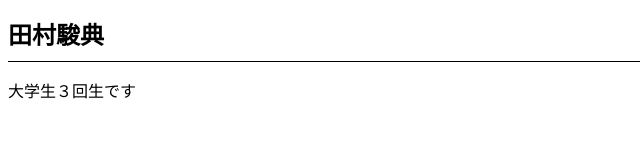
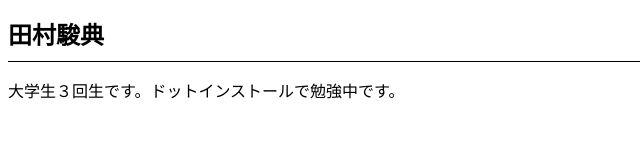
Before and after one commit to shunsuke-source/test.github.io, a plain HTML site: page index.html in a window 1280 px wide. Shown: the whole page, without its empty margins (0-640 px from the left). Drawn offline with Linux system fonts and the light colour scheme.

Commit message:
Add files via upload

```diff
--- a/index.html
+++ b/index.html
@@ -8,6 +8,6 @@
 </head>
 <body>
     <h1>田村駿典</h1>
-    <p>大学生３回生です</p>
+    <p>大学生３回生です。ドットインストールで勉強中です。</p>
 </body>
 </html>
```
